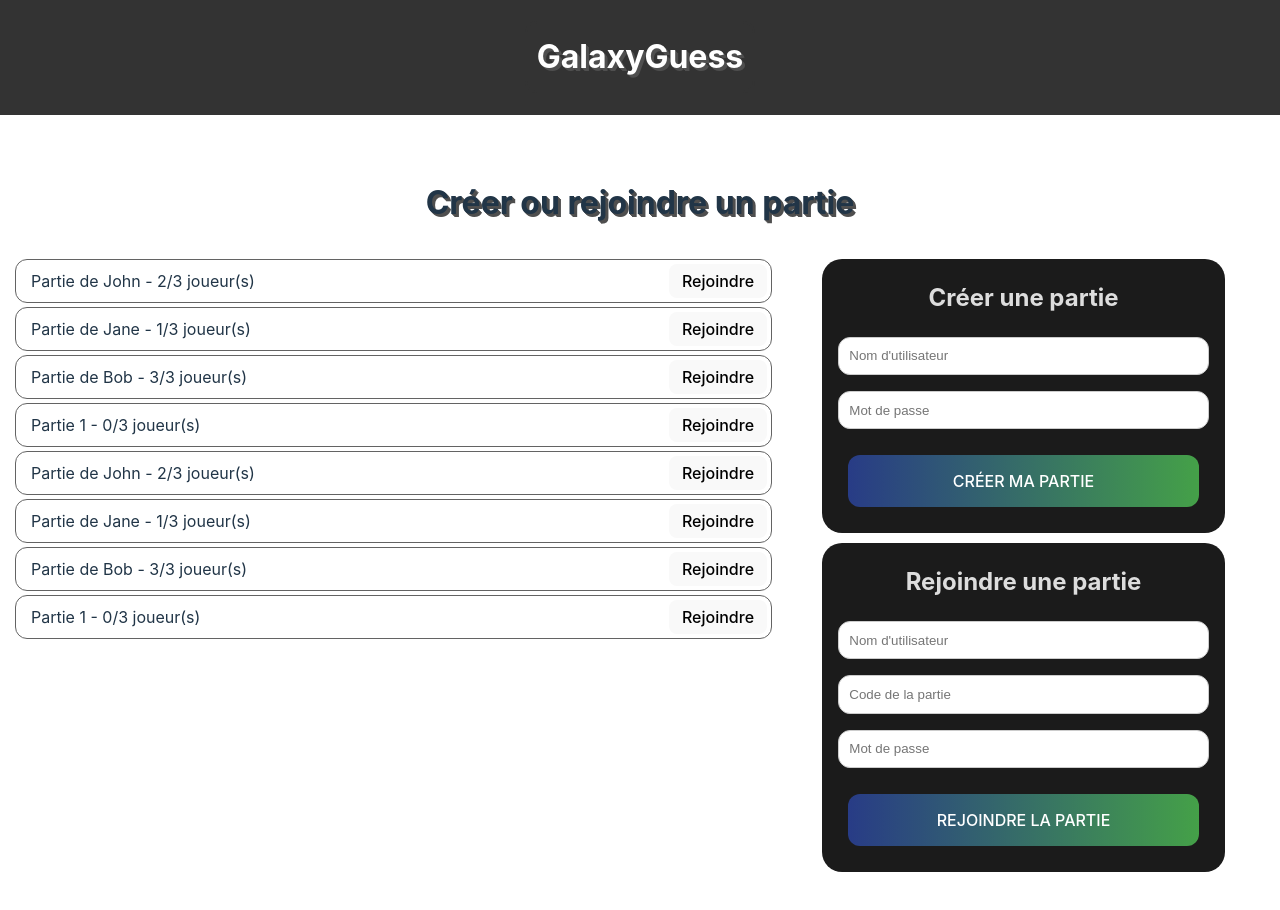
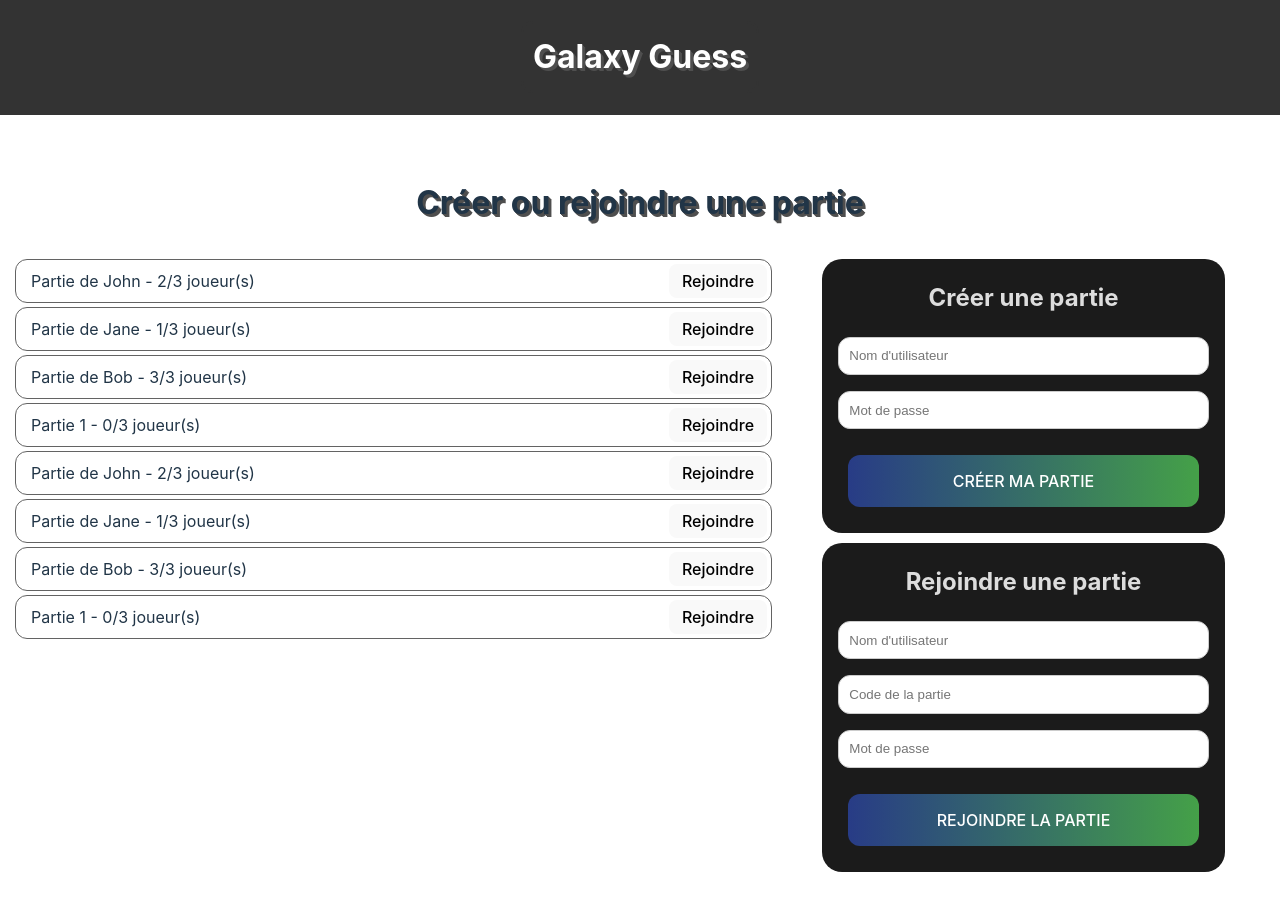
Before and after one commit to GalaxyGuess/GalaxyGuessFront, a Vue app: page /join in a window 1280 px wide. Both pictures are taken after a click on the button "Jouer maintenant". Shown: the top 910 px of the page. Built offline with nearby package versions, Linux system fonts and the light colour scheme.

Commit message:
navbar + correction

```diff
--- a/src/components/Navbar.vue
+++ b/src/components/Navbar.vue
@@ -1,6 +1,6 @@
 <template>
     <div class="navbar">
-        <h1 class="navbar-title" @click="goHome">GalaxyGuess</h1>
+        <h1 class="navbar-title" @click="goHome">Galaxy Guess</h1>
     </div>
 </template>
 
--- a/src/pages/Join.vue
+++ b/src/pages/Join.vue
@@ -4,7 +4,7 @@
 
 <template>
     <main class="Join-page">
-        <h1>Créer ou rejoindre un partie</h1>
+        <h1>Créer ou rejoindre une partie</h1>
         <ul class="galaxy-list">
             <li>Partie de John - 2/3 joueur(s)    <button>Rejoindre</button></li>
             <li>Partie de Jane - 1/3 joueur(s)    <button>Rejoindre</button></li>
@@ -42,7 +42,7 @@ $pink-border: #b18597;
 $pink-shadow: #ffe3e2;
 
 html, body {
-    //height: 100%;
+    height: 100%;
     margin: 0;
     padding: 0;
     display: flex;
```
